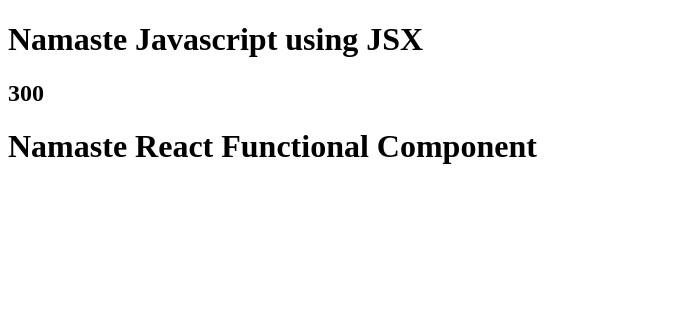
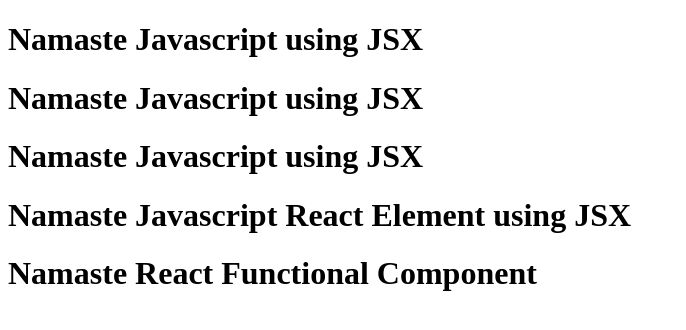
Before and after one commit to Praveen-Dsouza/Namaste_React, a React (Vite) app in the folder layingTheFoundation/: page / in a window 1280 px wide. Shown: the top 330 px of the page, without its empty margins (0-686 px from the left). Built offline with nearby package versions, Linux system fonts and the light colour scheme.

Commit message:
different ways of compnent rendering

```diff
--- a/layingTheFoundation/App.js
+++ b/layingTheFoundation/App.js
@@ -4,7 +4,7 @@ import ReactDOM from "react-dom/client";
 // React Element
 const jsxHeading = (
   <h1 className="head" tabIndex="5">
-    Namaste Javascript using JSX
+    Namaste Javascript React Element using JSX
   </h1>
 );
 
@@ -17,12 +17,14 @@ const Title = function () {
     );
 }
 
+// const data = api.getData();
 
 const HeadingComponent = () => (
   <div id="container">
-    {/* <Title /> */}
+    { Title() }
+    <Title />
+    <Title></Title>
     { jsxHeading }
-    <h2>{ 100 + 200 }</h2>
     <h1 className="heading">Namaste React Functional Component</h1>
   </div>
 );
```
